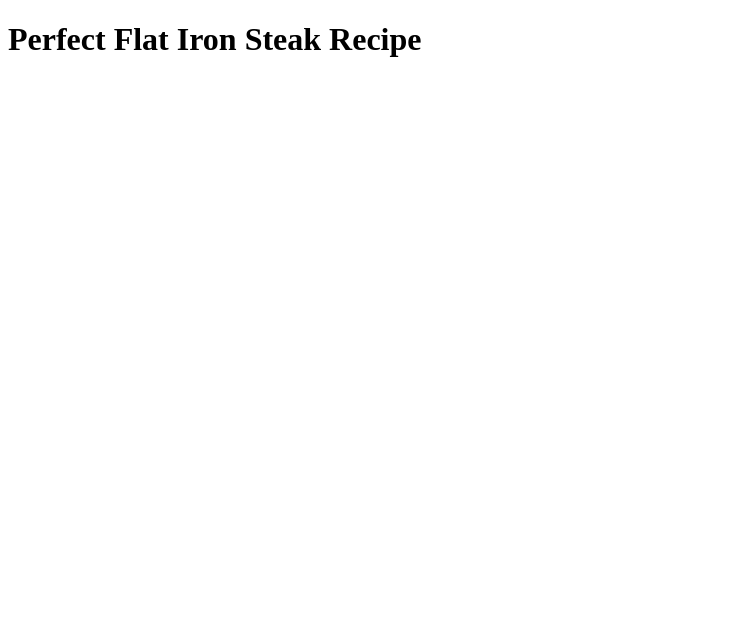
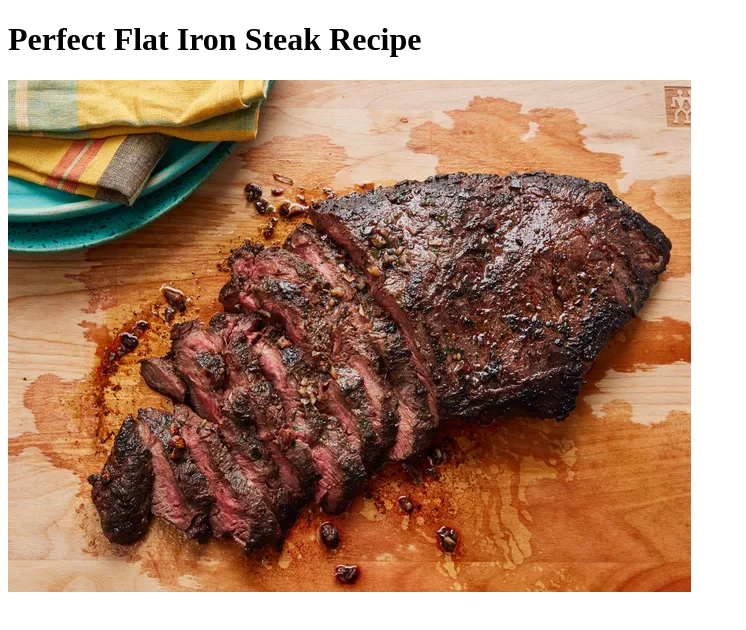
Before and after one commit to voidKing00/odin-recipes, a plain HTML site: page recipes/flat-iron-steak.html in a window 1280 px wide. Shown: the whole page, without its empty margins (0-746 px from the left). Drawn offline with Linux system fonts and the light colour scheme.

Commit message:
Add image to steak recipe page

```diff
--- a/recipes/flat-iron-steak.html
+++ b/recipes/flat-iron-steak.html
@@ -8,6 +8,8 @@
 <body>
 
     <h1>Perfect Flat Iron Steak Recipe</h1>
+    <img src = "../img/steak.jpg" alt = "A picture of a steak cooked perfectly on a flat Iron">
+
 
 </body>
 </html>
```
Also changed, not shown: img/steak.jpg (added).
